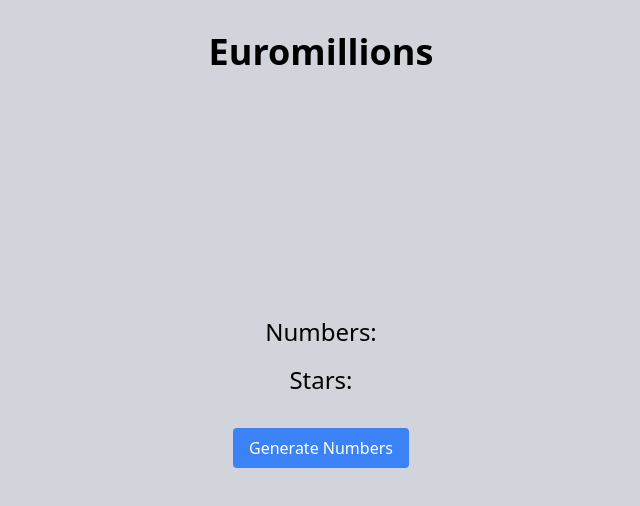
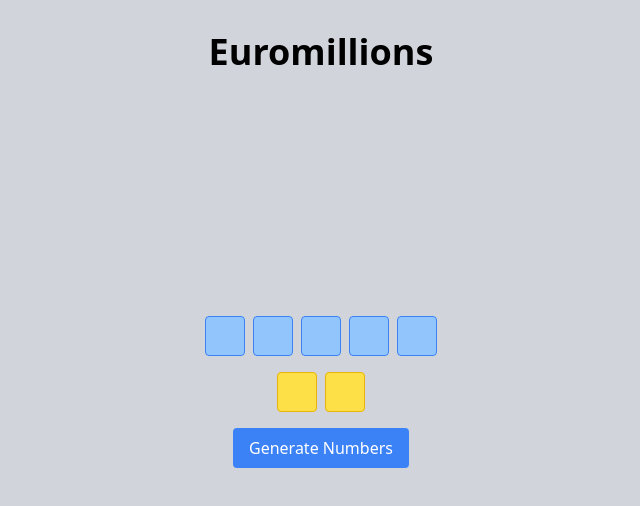
Before and after one commit to Spectralpt/sirEuromillions, a website: page public/index.html in a window 1280 px wide. Both pictures are taken after a click on the button "Generate Numbers". Shown: the whole page, without its empty margins (319-959 px from the left). Drawn offline with nearby package versions, Linux system fonts and the light colour scheme; no server answers.

Commit message:
updated number and star showcase

```diff
--- a/public/index.html
+++ b/public/index.html
@@ -14,10 +14,17 @@
         </div>
         <div class="h-[80vh] flex items-center justify-center">
             <div class="text-center space-y-4">
-                <p class="text-2xl">Numbers:</p>
-                <p id="numbers" class="text-xl font-semibold"></p>
-                <p class="text-2xl">Stars:</p>
-                <p id="stars" class="text-xl font-semibold"></p>
+                <div id="numbers" class="flex space-x-2 justify-center [&>*]:border-blue-500 [&>*]:rounded [&>*]:bg-blue-300">
+                    <div class="numbers border p-2 w-10 h-10 text-center"></div>
+                    <div class="numbers border p-2 w-10 h-10 text-center"></div>
+                    <div class="numbers border p-2 w-10 h-10 text-center"></div>
+                    <div class="numbers border p-2 w-10 h-10 text-center"></div>
+                    <div class="numbers border p-2 w-10 h-10 text-center"></div>
+                </div>
+                <div id="stars" class="flex space-x-2 justify-center [&>*]:border-yellow-500 [&>*]:rounded [&>*]:bg-yellow-300">
+                    <div class="stars border p-2 w-10 h-10 text-center"></div>
+                    <div class="stars border p-2 w-10 h-10 text-center"></div>
+                </div>
 
                 <button
                     onclick="getNumbers()"
--- a/public/script.js
+++ b/public/script.js
@@ -1,11 +1,24 @@
 async function getNumbers() {
-    const numbers = document.getElementById("numbers")
-    const stars = document.getElementById("stars")
+    //const numbers = document.getElementById("numbers")
+    //const stars = document.getElementById("stars")
+
+    const numbers = document.getElementsByClassName("numbers")
+    const stars = document.getElementsByClassName("stars")
 
     const res = await fetch("/euro")
 
     let data = await res.json()
 
-    numbers.innerText = data["key"]["numbers"]
-    stars.innerText = data["key"]["stars"]
+    //numbers.innerText = data["key"]["numbers"]
+    //stars.innerText = data["key"]["stars"]
+
+    const numbersArray = data["key"]["numbers"]
+    Array.from(numbers).forEach((element, index) => {
+        element.innerText = numbersArray[index]
+    })
+
+    const starsArray = data["key"]["numbers"]
+    Array.from(stars).forEach((element, index) => {
+        element.innerText = starsArray[index]
+    })
 }
```
